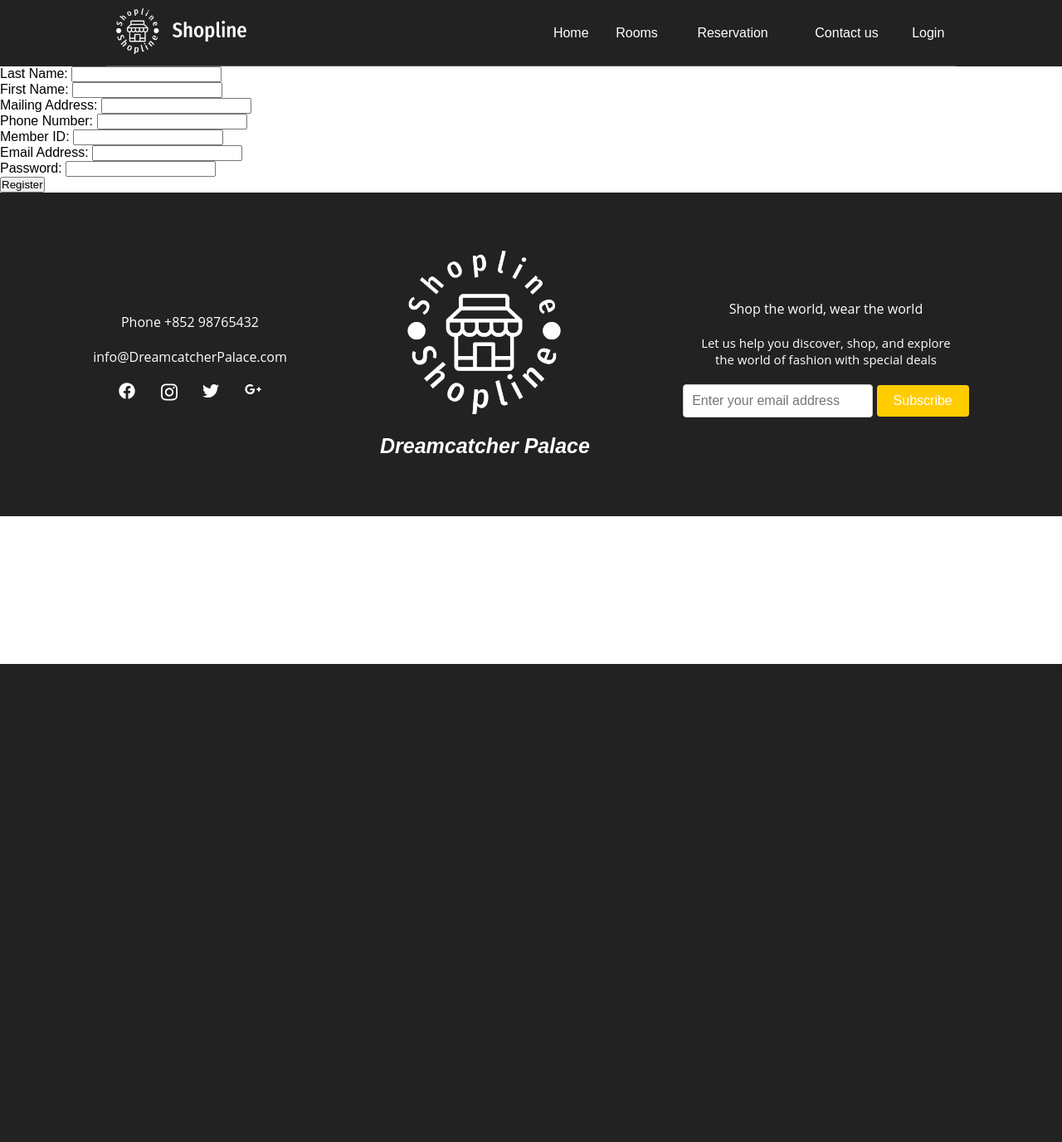
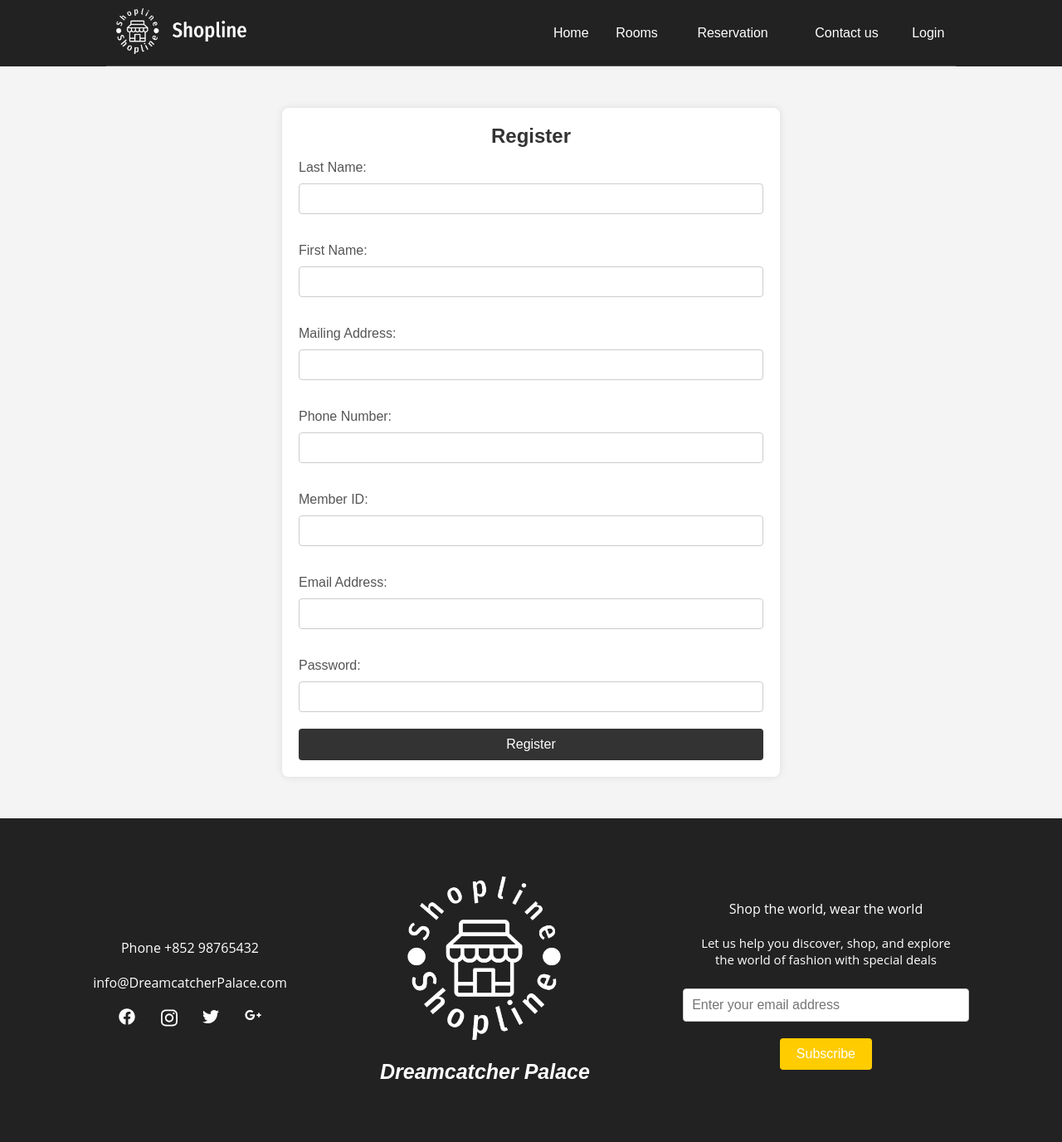
Before and after one commit to HiNsL2323/Web-application, a PHP site: page /register.php in a window 1280 px wide. Shown: the whole page at 83% size. Before the commit the page ends 800 px from the top, so only its background shows below. Run offline with PHP 8.4, Linux system fonts and the light colour scheme; data comes from the database, SQL or seed files in the repository.

Commit message:
update register css

```diff
--- a/online_booking/register.php
+++ b/online_booking/register.php
@@ -6,9 +6,64 @@
     <link rel="icon" type="image/x-icon" href="img/favicon/favicon.ico">
     <link rel="stylesheet" href="css/layout.css">
     <title>Register</title>
+    <style>
+        body {
+            font-family: Arial, sans-serif;
+            background-color: #f4f4f4;
+            margin: 0;
+            padding: 0;
+        }
+        .register-page {
+            max-width: 600px;
+            margin: 50px auto;
+            padding: 20px;
+            background-color: #fff;
+            box-shadow: 0 0 10px rgba(0, 0, 0, 0.1);
+            border-radius: 8px;
+        }
+        h2 {
+            text-align: center;
+            color: #333;
+        }
+        label {
+            display: block;
+            margin: 15px 0 5px;
+            color: #555;
+        }
+        input[type="text"],
+        input[type="email"],
+        input[type="password"] {
+            width: 100%;
+            padding: 10px;
+            margin: 5px 0 20px;
+            border: 1px solid #ccc;
+            border-radius: 4px;
+        }
+        input[type="submit"] {
+            width: 100%;
+            padding: 10px;
+            background-color: #333;
+            color: #fff;
+            border: none;
+            border-radius: 4px;
+            cursor: pointer;
+            font-size: 16px;
+        }
+        input[type="submit"]:hover {
+            background-color: #555;
+        }
+        .error {
+            color: red;
+            margin-top: -15px;
+            margin-bottom: 15px;
+        }
+    </style>
 </head>
 <body>
-    <?php include "navbar.php";
+    <?php include "navbar.php"; ?>
+    <div class="register-page">
+        <h2>Register</h2>
+        <?php
     if ($_SERVER["REQUEST_METHOD"] == "POST") {
         $lastName = $_POST['lastName'];
         $firstName = $_POST['firstName'];
@@ -54,31 +109,31 @@
         $conn->close();
     }
     ?>
-
         <form action="" method="post">
             <label for="lastName">Last Name:</label>
-        <input type="text" id="lastName" name="lastName" required><br>
+            <input type="text" id="lastName" name="lastName" required>
 
             <label for="firstName">First Name:</label>
-        <input type="text" id="firstName" name="firstName" required><br>
+            <input type="text" id="firstName" name="firstName" required>
 
             <label for="mailingAddress">Mailing Address:</label>
-        <input type="text" id="mailingAddress" name="mailingAddress" required><br>
+            <input type="text" id="mailingAddress" name="mailingAddress" required>
 
             <label for="phoneNumber">Phone Number:</label>
-        <input type="text" id="phoneNumber" name="phoneNumber" required><br>
+            <input type="text" id="phoneNumber" name="phoneNumber" required>
 
             <label for="memberID">Member ID:</label>
-        <input type="text" id="memberID" name="memberID" required><br>
+            <input type="text" id="memberID" name="memberID" required>
 
             <label for="emailAddress">Email Address:</label>
-        <input type="email" id="emailAddress" name="emailAddress" required><br>
+            <input type="email" id="emailAddress" name="emailAddress" required>
 
             <label for="password">Password:</label>
-        <input type="password" id="password" name="password" required><br>
+            <input type="password" id="password" name="password" required>
 
             <input type="submit" value="Register">
         </form>
+    </div>
+    <?php include "footer.php"; ?>
 </body>
 </html>
-<?php include "footer.php"; ?>
```
Also changed, not shown: online_booking/css/layout.css (line endings or trailing spaces). Lines whose indentation alone changed are shown as unchanged.
